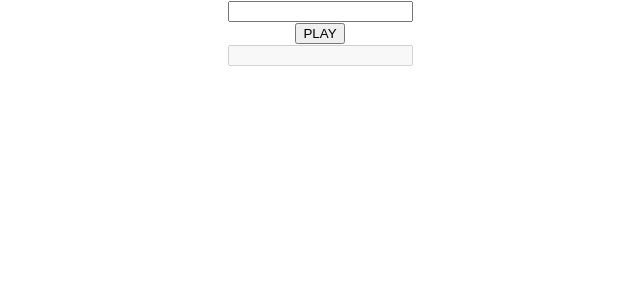
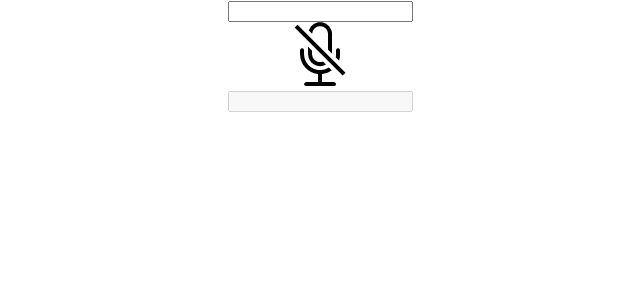
Before and after one commit to bilalozlu/English_to_Turkish_Translator, a React (Create React App) app: page / in a window 1280 px wide. Shown: the top 300 px of the page, without its empty margins (320-960 px from the left). Built offline with nearby package versions, Linux system fonts and the light colour scheme.

Commit message:
recognition icons added & option to stop record added

```diff
--- a/src/voiceInput.js
+++ b/src/voiceInput.js
@@ -1,7 +1,9 @@
+import './App.css';
 import { useState } from 'react';
 
 function VoiceInput(props) {
     const [micPermission, setMicPermission] = useState("");
+    const [recording, setRecording] = useState(false);
     const recognition = new window.webkitSpeechRecognition() || new window.SpeechRecognition();
 
     navigator.permissions.query(
@@ -15,9 +17,12 @@ function VoiceInput(props) {
     });
 
 
-    const checkPermissionAndStartSpeech = () => {
+    const checkAndStartSpeech = () => {
         if (micPermission === "denied") {
             alert("Please give microphone permission to translate with voice")
+        }
+        else if (recording) {
+            stopSpeech();
         }
         else {
             startSpeech();
@@ -25,12 +30,19 @@ function VoiceInput(props) {
     };
 
     const startSpeech = () => {
+        recognition.continuous = true;
         recognition.interimResults = true;
         recognition.lang = 'en-US'
 
+        recognition.onstart = () => {
+            setRecording(true);
+        }
+
         recognition.onend = () => {
             recognition.stop();
+            setRecording(false);
         }
+
         try {
             recognition.start();
             recognition.onresult = (event) => {
@@ -43,9 +55,14 @@ function VoiceInput(props) {
         }
     };
 
+    const stopSpeech = () => {
+        recognition.stop();
+        setRecording(false);
+    };
+
     return (
         <div>
-            <button onClick={() => checkPermissionAndStartSpeech()}>PLAY</button>
+            <img src={recording ? "mic.png" : "mute.png"} onClick={() => checkAndStartSpeech()} />
         </div>
     );
 }
```
Also changed, not shown: public/mic.png (added), public/mute.png (added).
